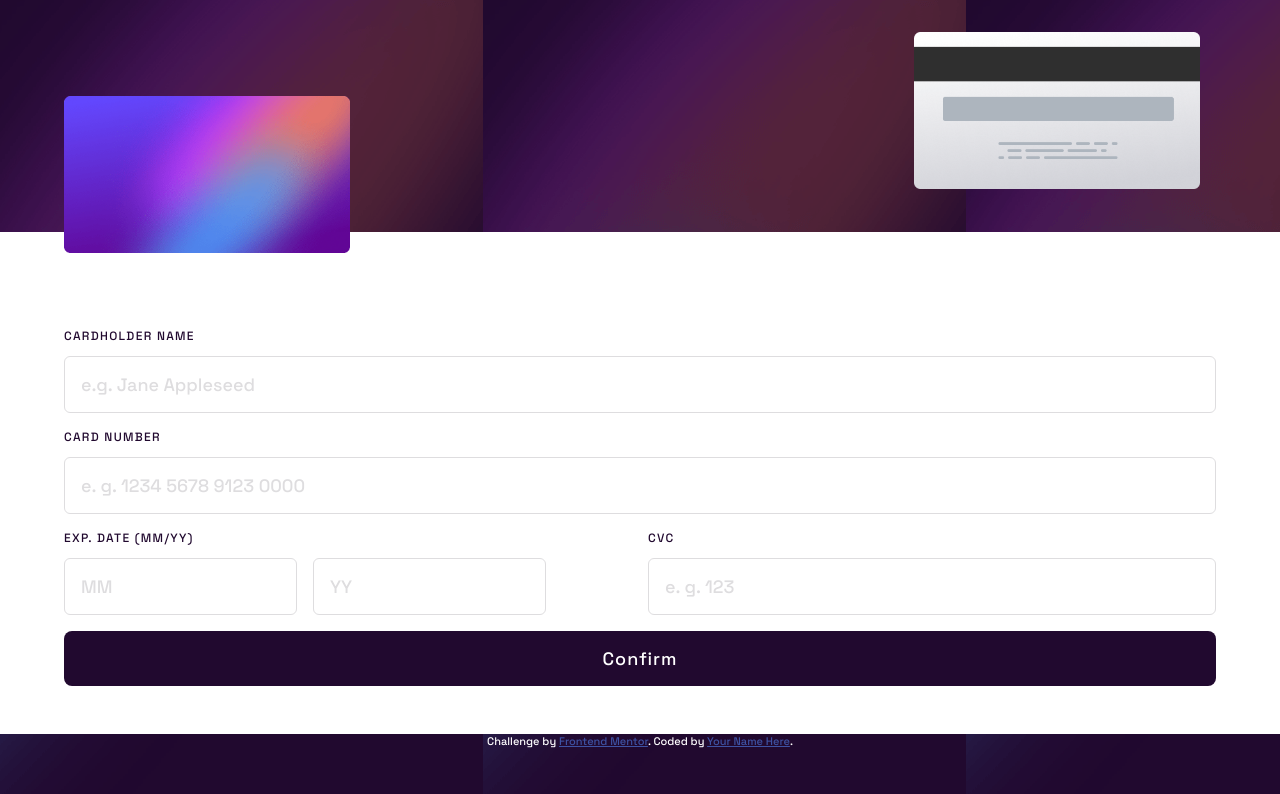
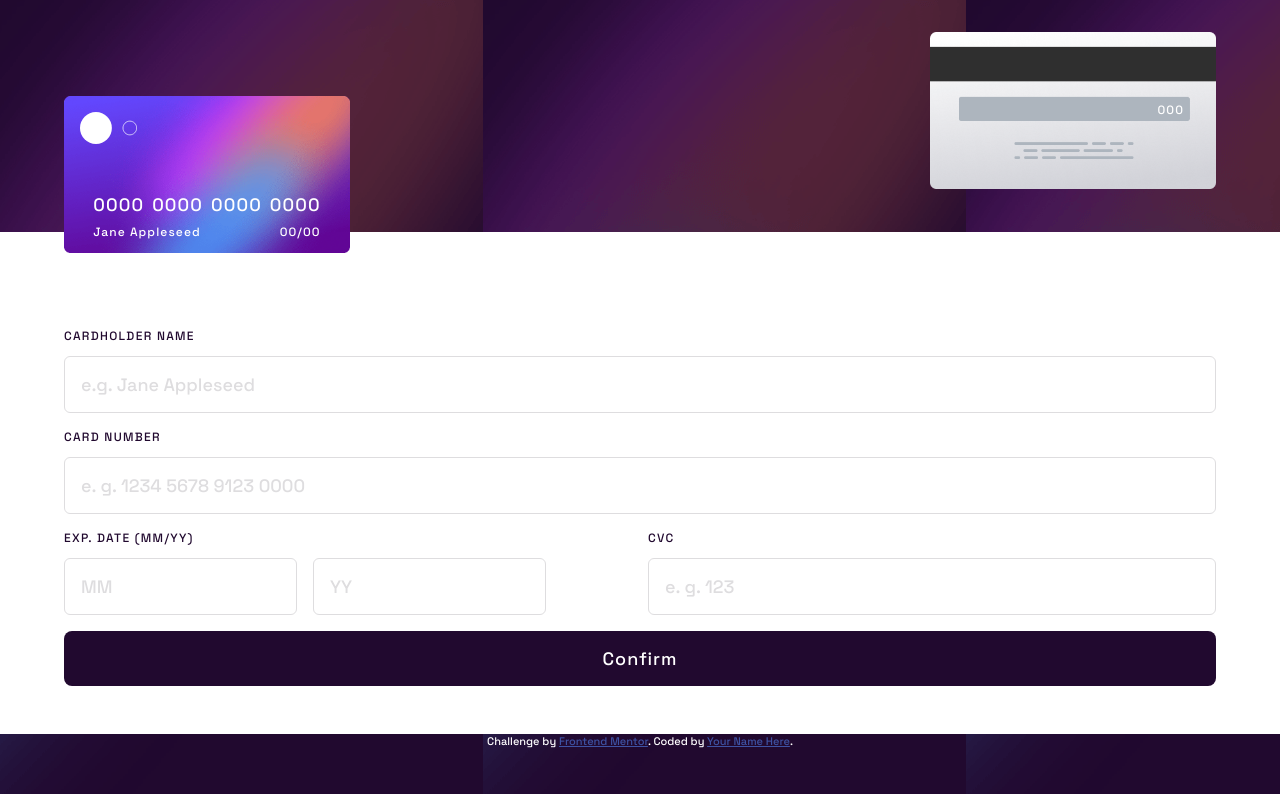
Before and after one commit to acamposlucas/interactive-card-details-form, a plain HTML site: page index.html in a window 1280 px wide. Drawn offline with Linux system fonts and the light colour scheme.

Commit message:
feat: add cards visual content

```diff
--- a/index.html
+++ b/index.html
@@ -20,8 +20,23 @@
 	<body>
 		<div id="app">
 			<div class="cards">
-				<div class="card card-backside"></div>
-				<div class="card card-frontside"></div>
+				<div class="card card-backside">
+					<span>000</span>
+				</div>
+				<div class="card card-frontside">
+					<div class="card-frontside__container">
+						<div class="card-number">
+							<span>0000</span>
+							<span>0000</span>
+							<span>0000</span>
+							<span>0000</span>
+						</div>
+						<div class="card-content">
+							<span class="card-name">Jane Appleseed</span>
+							<span class="card-expire">00/00</span>
+						</div>
+					</div>
+				</div>
 			</div>
 			<div id="container">
 				<form>
--- a/style.css
+++ b/style.css
@@ -61,12 +61,65 @@ input {
 
 .card-backside {
 	background-image: url("./images/bg-card-back.png");
-	right: 1rem;
+	right: 0;
+}
+
+.card-backside span {
+	position: absolute;
+	top: 49%;
+	right: 2rem;
+	font-size: var(--fs-xs);
+	transform: translateY(-49%);
+	line-height: 1;
+	letter-spacing: 1.1px;
 }
 
 .card-frontside {
 	background-image: url("./images/bg-card-front.png");
 	bottom: -1.5rem;
+	display: flex;
+	align-items: flex-end;
+	justify-content: center;
+	padding-block-end: 1rem;
+}
+
+.card-frontside::before {
+	content: "";
+	display: block;
+	background-image: url("./images/card-logo.svg");
+	background-repeat: no-repeat;
+	background-size: contain;
+	width: 60px;
+	height: 32px;
+	position: absolute;
+	top: 1rem;
+	left: 1rem;
+}
+
+.card-frontside__container {
+	display: flex;
+	flex-direction: column;
+	gap: 0.5rem;
+}
+
+.card-frontside__container .card-number {
+	display: flex;
+	gap: 0.5rem;
+}
+
+.card-frontside__container .card-number span {
+	letter-spacing: 1.1px;
+	font-size: var(--fs-lg);
+}
+.card-frontside__container .card-content {
+	display: flex;
+	align-items: center;
+	justify-content: space-between;
+}
+
+.card-frontside__container .card-content span {
+	font-size: var(--fs-xs);
+	letter-spacing: 1.1px;
 }
 
 #container {
```
